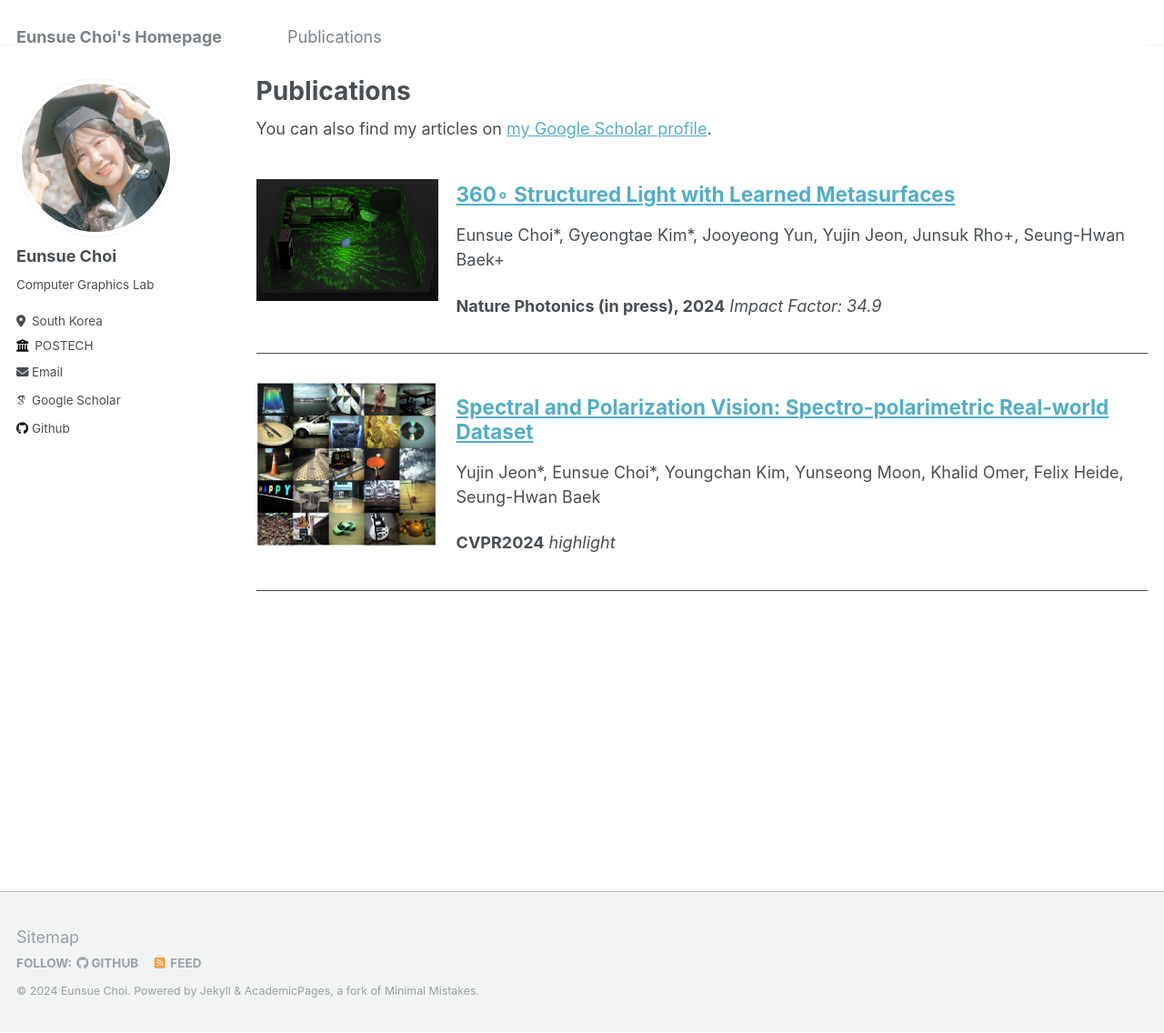
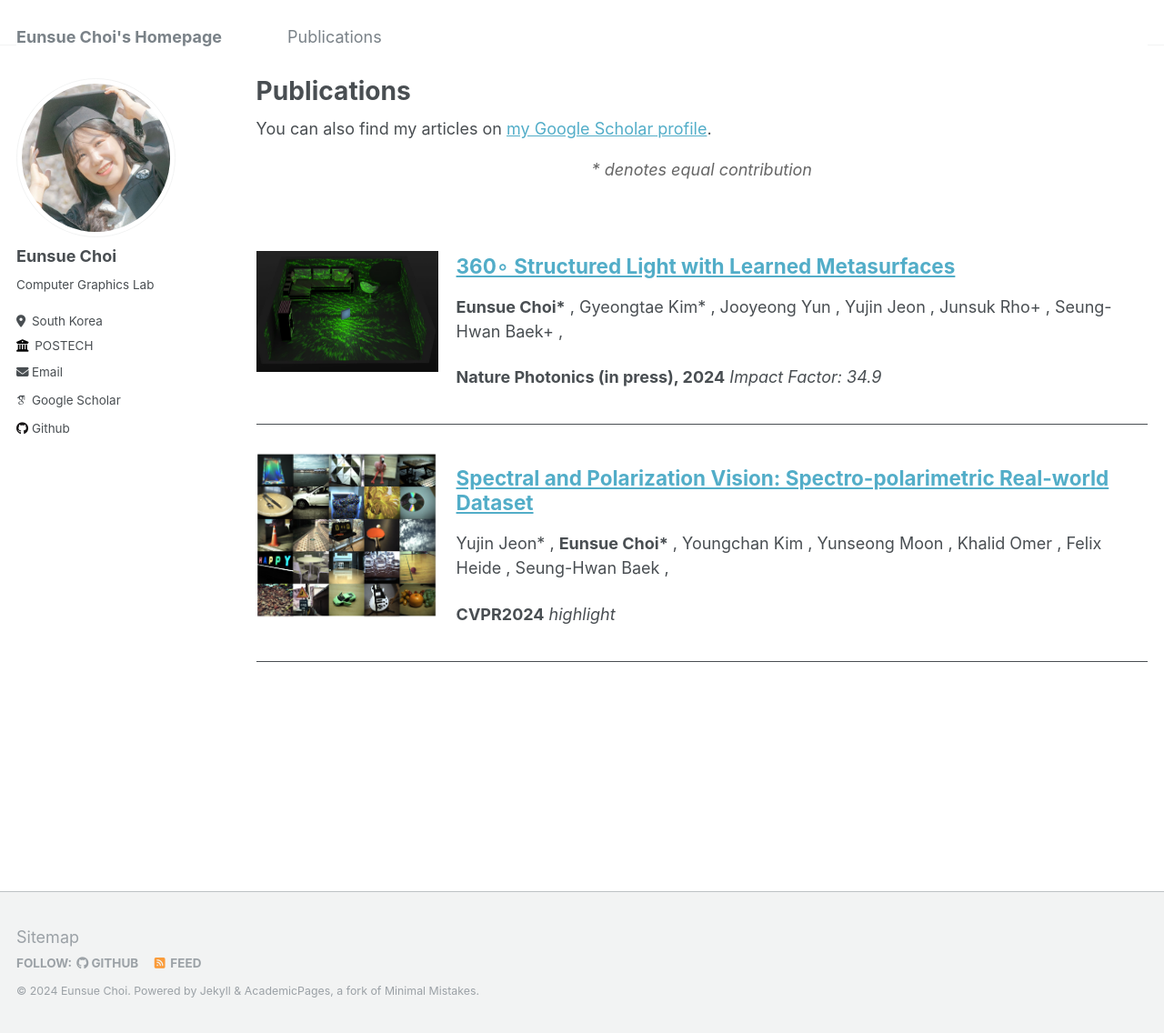
Before and after one commit to ches00/ches00.github.io, a Jekyll site: the page built from _pages/publications.md, in a window 1280 px wide and 1136 px high. Shown: the whole window at 91% size. Built offline with Jekyll 4.4.1, drawn with Linux system fonts in a browser that asks for light colours; some web fonts are replaced.

Commit message:
Edit publications tab to highlight my name in the author list

```diff
--- a/_includes/publication.html
+++ b/_includes/publication.html
@@ -19,9 +19,15 @@
             flex-grow: 1;
             padding-left: 20px;
         }
+
+        .equal-contribution-note {
+            font-style: italic;
+            color: #666;
+            padding-bottom: 10px;
+            text-align: center;
+        }
     </style>
 </head>
-
 
 
 <article class="publication-list">
@@ -31,7 +37,20 @@
             <h2 class="publication-title">
                 <a href="{{ post.paperurl }}">{{ post.title }}</a>
             </h2>
-            <p class="publication-authors">{{ post.authorlist }}</p>
+            <p class="publication-authors">
+                {% assign authors = post.authorlist | split: ',' %}
+                {% assign total_authors = authors | size %}
+                {% for author in authors %}
+                    {% assign trimmed_author = author | strip %}
+                    {% if trimmed_author == "Eunsue Choi" or trimmed_author == "Eunsue Choi*" %}
+                        <strong>{{trimmed_author}}</strong>
+                    {% else %}
+                        {{trimmed_author}}
+                    {% endif %}
+                {% if foloop.index != total_authors %},{% endif %}
+                {% endfor %}
+            </p>
+
             <p class="publication-details">
                 <strong>{{ post.venue }}</strong>
                 {% if post.highlight or post.impact_factor %}
--- a/_pages/publications.md
+++ b/_pages/publications.md
@@ -11,6 +11,8 @@ author_profile: true
 
 {% include base_path %}
 
+<p class="equal-contribution-note">* denotes equal contribution</p>
+
 {% for post in site.publications reversed %}
   {% include publication.html %}
 {% endfor %}
```
Also changed, not shown: _publications/cvpr2024.md (+1 -1 lines), _publications/photonics.md (+1 -1 lines).
